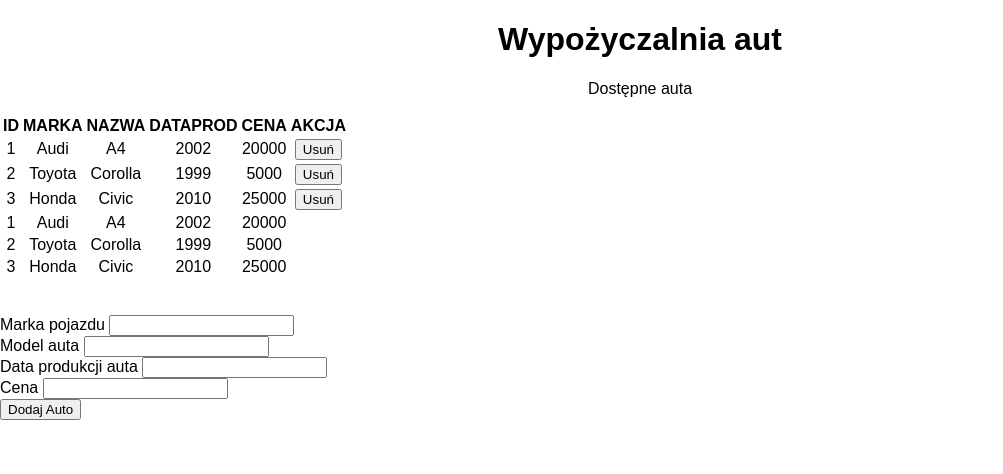
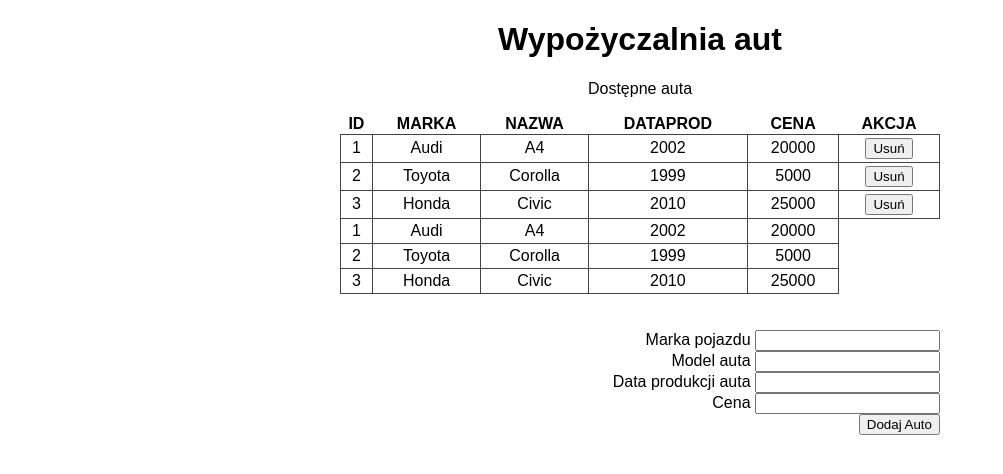
Before and after one commit to mluniewski/WypozyczalniaAut, a React (Create React App) app in the folder lists-conditionals--lists-finished/: page / in a window 1280 px wide. Shown: the top 474 px of the page, without its empty margins (0-1003 px from the left). Built offline with nearby package versions, Linux system fonts and the light colour scheme.

Commit message:
Poprawki

```diff
--- /dev/null
+++ b/lists-conditionals--lists-finished/src/AddCar/AddCar.css
@@ -0,0 +1,5 @@
+form {
+    width: 600px;
+    text-align: right;
+    margin: 0 auto;
+}
--- a/lists-conditionals--lists-finished/src/AddCar/AddCar.js
+++ b/lists-conditionals--lists-finished/src/AddCar/AddCar.js
@@ -1,53 +1,71 @@
 import React, { Component } from 'react'
-//import axios from '../Axios';
+import classes from '../AddCar/AddCar.css'
 
 class addCar extends Component {
-    state = {
-        cars: [
-            { id: 1, marka: 'Audi', nazwa: 'A4',  dataProd: 2002, cena: 20000, akcja: "Usuń"},
-            { id: 2, marka: 'Toyota', nazwa: 'Corolla',  dataProd: 1999, cena: 5000, akcja: "Usuń" },
-            { id: 3, marka: 'Honda', nazwa: 'Civic',  dataProd: 2010, cena: 25000, akcja: "Usuń" },
-          ],
-        refresh: null
+    constructor(props) {
+        super(props);
+        this.state = {
+            cars: props.cars
+        };
     }
 
     saveCar = (event) => {
-        event.preventDefault();
-    }
+        const cars = [...this.state.cars];
+        console.log(1,cars);
 
-    addChangeHandler = (event) => {
+        let nextId = Math.max.apply(Math, cars.map(function(o) { return o.id; })) + 1;
+
         const newCar = {
+            id: nextId,
             marka: event.target.marka.value,
             nazwa: event.target.nazwa.value,
             dataProd: event.target.dataProd.value,
-            cena: event.target.cena.value
+            cena: event.target.cena.value,
+            akcja: "Usuń"
+        };
+
+        cars.push(newCar);
+        console.log(2,cars);
+
+        this.setState({cars: cars});
+
+        event.target.marka.value = '';
+        event.target.nazwa.value = '';
+        event.target.dataProd.value = '';
+        event.target.cena.value = '';
+
+        event.preventDefault();
+    };
+
+    componentDidUpdate (props) {console.log(this.state.cars,props.cars);
+        if (this.state.cars !== props.cars) {
+            this.props.onChange(this.state.cars);
         }
-            const cars = [...this.state.cars];
-            cars.push(newCar)
-            this.setState({car: cars})
     }
+
     render () {
         return(
-                <form onSumbit={this.saveCar}>
+            <form onSubmit={(event) => this.saveCar(event)}>
                 <label htmlFor="marka">Marka pojazdu </label>
-                <input id="marka" name="Marka"></input>
-                <br></br>
+                <input id="marka" name="Marka" />
+                <br />
 
                 <label htmlFor="nazwa">Model auta </label>
-                <input id="mazwa" name="Nazwa"></input>
-                <br></br>
+                <input id="nazwa" name="Nazwa" />
+                <br />
 
                 <label htmlFor="dataProd">Data produkcji auta </label>
-                <input id="dataProd" name="DataProd"></input>
-                <br></br>
+                <input id="dataProd" name="DataProd" />
+                <br />
 
                 <label htmlFor="cena"> Cena </label>
-                <input id="cena" name="Cena"></input>
-                <br></br>
+                <input id="cena" name="Cena" />
+                <br />
 
-                <button onClick={(event) => this.addChangeHandler(event)}>Dodaj Auto</button>
+                <button type={"sumbit"}>Dodaj Auto</button>
             </form>
         )
     }
 }
+
 export default addCar;
--- a/lists-conditionals--lists-finished/src/App.js
+++ b/lists-conditionals--lists-finished/src/App.js
@@ -1,15 +1,10 @@
 import React from 'react';
 import './App.css';
 import CarTable from './CarListHandler/CarListHandler'
-import AddCar from '../src/AddCar/AddCar';
-
 
 function App() {
   return <div>
-  <CarTable/>
-  <br></br>
-  <br></br>
-  <AddCar/>
+  <CarTable />
   </div>
 }
 
--- a/lists-conditionals--lists-finished/src/CarListHandler/CarListHandler.css
+++ b/lists-conditionals--lists-finished/src/CarListHandler/CarListHandler.css
@@ -1,5 +1,15 @@
 .title {
     text-align: center;
+}
+
+table {
+    border-collapse: collapse;
+    margin: 0 auto;
+    width: 600px;
+}
+table td {
+    border: 1px solid #444;
+    padding: 3px;
 }
 
 .cars {
--- a/lists-conditionals--lists-finished/src/CarListHandler/CarListHandler.js
+++ b/lists-conditionals--lists-finished/src/CarListHandler/CarListHandler.js
@@ -1,22 +1,28 @@
 import React, { Component } from 'react'
 
 import classes from '../CarListHandler/CarListHandler.css'
+import AddCar from "../AddCar/AddCar";
 
 class carTable extends Component {
+    constructor(props) {
+        super(props);
+        this.rerenderCarTableCallback = this.rerenderCarTableCallback.bind(this);
+    }
+
     state = {
         cars: [
-        { id: 1, marka: 'Audi', nazwa: 'A4',  dataProd: 2002, cena: 20000, akcja: "Usuń"},
-        { id: 2, marka: 'Toyota', nazwa: 'Corolla',  dataProd: 1999, cena: 5000, akcja: "Usuń" },
-        { id: 3, marka: 'Honda', nazwa: 'Civic',  dataProd: 2010, cena: 25000, akcja: "Usuń" },
+            {id: 1, marka: 'Audi', nazwa: 'A4', dataProd: 2002, cena: 20000, akcja: "Usuń"},
+            {id: 2, marka: 'Toyota', nazwa: 'Corolla', dataProd: 1999, cena: 5000, akcja: "Usuń"},
+            {id: 3, marka: 'Honda', nazwa: 'Civic', dataProd: 2010, cena: 25000, akcja: "Usuń"},
         ]
-    }
+    };
 
     detailLook = () => {
-      const cars = []
-      let i = 0
+      const cars = [];
+      let i = 0;
       if (this.state.cars) {
         for (const car of this.state.cars){
-          i++
+          i++;
           cars.push(<tr key={car.id}onClick={() => this.renderCarTable(car.id)}>
             <td>{i}</td>
             <td>{car.marka}</td>
@@ -27,7 +33,7 @@
         }
       }
       return cars;
-    }
+    };
     deleteChangedHandler = ( event, id ) => {
         const carIndex = this.state.cars.findIndex(p => {
           return p.id === id;
@@ -43,16 +49,17 @@
         cars[carIndex] = car;
 
         this.setState( {cars: cars} );
-      }
+    };
 
     deleteCarHandler = (carIndex) => {
         const cars = [...this.state.cars];
         cars.splice(carIndex, 1);
         this.setState({cars: cars});
-      }
+    };
+
     renderCarTable () {
         return this.state.cars.map((car, index) => {
-        const {id, marka, nazwa, dataProd, cena, akcja} = car
+            const {id, marka, nazwa, dataProd, cena, akcja} = car;
             return (
                 <tr key = {id}>
                     <td>{id}</td>
@@ -67,12 +74,20 @@
         }
         )
     }
+
     renderCarTableHeader () {
-    let header = Object.keys(this.state.cars[0])
+        let header = Object.keys(this.state.cars[0]);
         return header.map((key, index) => {
             return <th key = {index}>{key.toUpperCase()}</th>
         })
     }
+
+    rerenderCarTableCallback(cars) {
+        this.setState({
+            cars: cars
+        });
+    }
+
     render () {
         return (
             <div className="App">
@@ -85,6 +100,13 @@
                         {this.detailLook()}
                     </tbody>
                 </table>
+
+                <br />
+                <br />
+                <AddCar
+                    cars={this.state.cars}
+                    onChange={this.rerenderCarTableCallback}
+                />
             </div>
         );
     };
```
Lines whose indentation alone changed are shown as unchanged.
